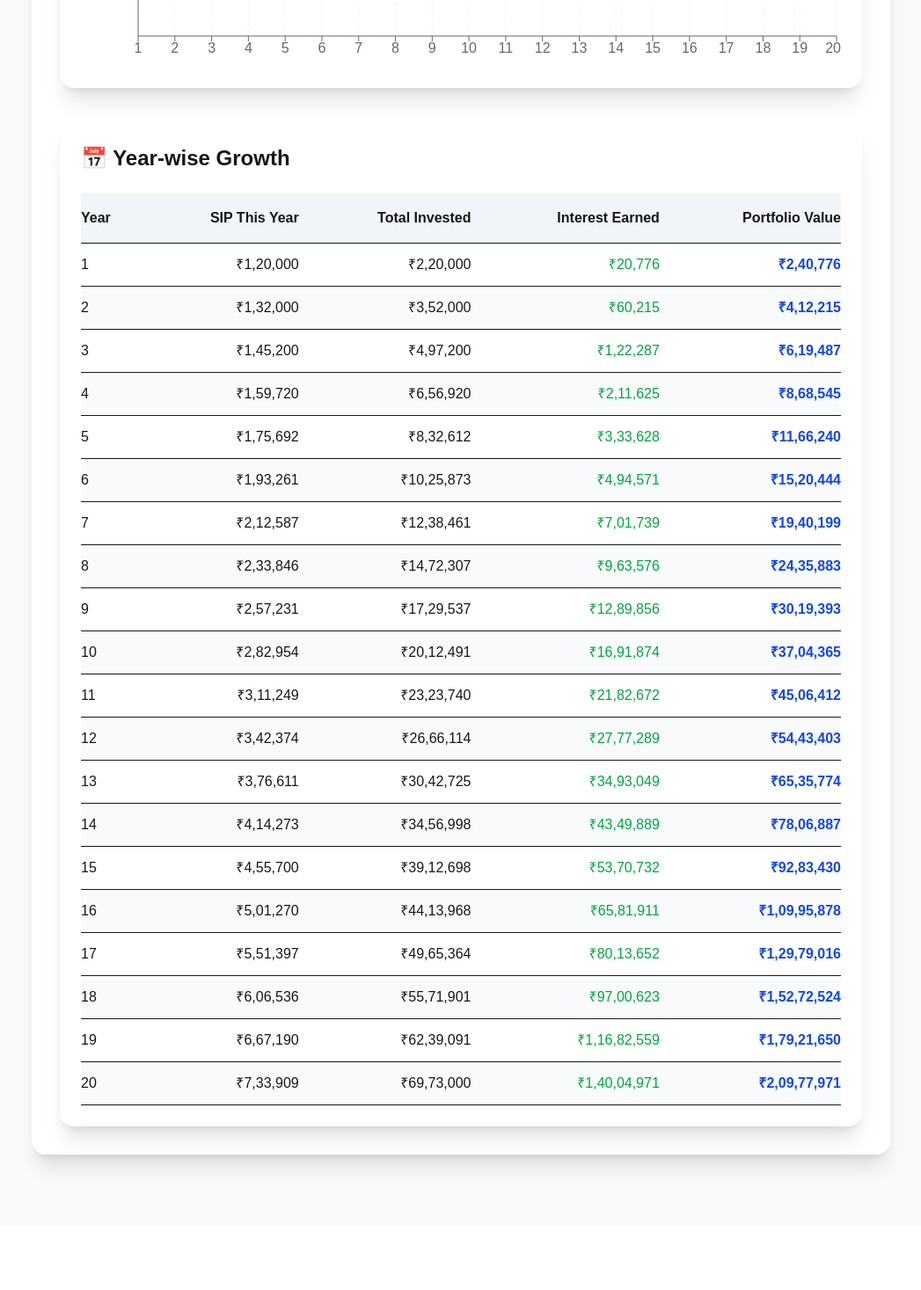
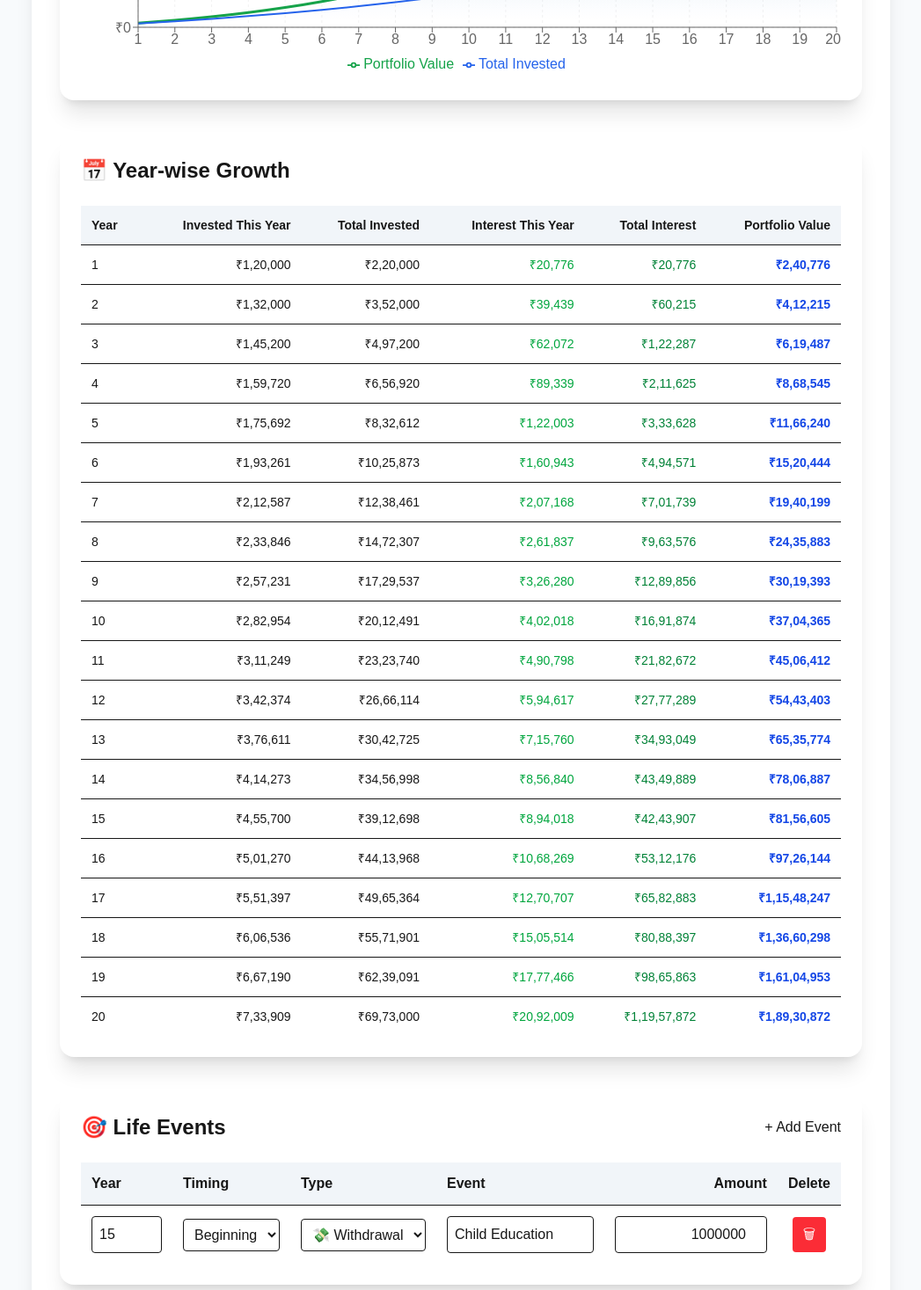
Before and after one commit to maxatulsingh/investment-planner, a Next.js app: page / in a window 1280 px wide. Shown: the part 1330-2797 px from the top of the page at 88% size, without its empty margins (116-1163 px from the left). Before the commit the page ends 2723 px from the top, so only its background shows below. Built offline with nearby package versions, Linux system fonts and the light colour scheme.

Commit message:
Adding SIP and Step up

```diff
--- a/components/calculator/Calculator.tsx
+++ b/components/calculator/Calculator.tsx
@@ -1,7 +1,7 @@
 "use client";
 
 import { useMemo, useState } from "react";
-
+import LifeEvents from "./LifeEvents";
 import { InvestmentInput } from "@/types/investment";
 import { calculateInvestmentProjection } from "@/lib/calculations/investmentEngine";
 import { formatCurrency } from "@/lib/utils/currency";
@@ -11,7 +11,9 @@ import ResultCard from "./ResultCard";
 import GrowthChart from "./GrowthChart";
 import YearlyGrowthTable from "./YearlyGrowthTable";
 
-export default function Calculator() {
+
+export default function Calculator()
+{
 const [form, setForm] = useState<InvestmentInput>({
   initialInvestment: 100000,
   monthlySip: 10000,
@@ -19,7 +21,19 @@ export default function Calculator() {
   annualRate: 12,
   years: 20,
   frequency: "Monthly",
+
+lifeEvents: [
+  {
+    id: crypto.randomUUID(),
+    year: 15,
+    timing: "Beginning",
+    type: "Withdrawal",
+    title: "Child Education",
+    amount: 1000000,
+  },
+],
 });
+
 
 const result = useMemo(() => {
   return calculateInvestmentProjection(form);
@@ -32,6 +46,69 @@ const result = useMemo(() => {
     setForm((prev) => ({
       ...prev,
       [field]: value,
+    }));
+  }
+
+  function sortLifeEvents(events: InvestmentInput["lifeEvents"]) {
+  return [...events].sort((a, b) => {
+    if (a.year !== b.year) {
+      return a.year - b.year;
+    }
+
+    // Beginning events before End events in the same year
+    if (a.timing === b.timing) {
+      return 0;
+    }
+
+    return a.timing === "Beginning" ? -1 : 1;
+  });
+}
+
+  function addLifeEvent() {
+  const newEvent = {
+    id: crypto.randomUUID(),
+    year: 1,
+    timing: "Beginning" as const,
+    type: "Withdrawal" as const,
+    title: "New Event",
+    amount: 100000,
+  };
+
+  setForm((prev) => ({
+    ...prev,
+    lifeEvents: sortLifeEvents([
+  ...prev.lifeEvents,
+  newEvent,
+]),
+  }));
+}
+
+function updateLifeEvent(
+  id: string,
+  field: string,
+  value: string | number
+) {
+  setForm((prev) => ({
+    ...prev,
+    lifeEvents: sortLifeEvents(
+  prev.lifeEvents.map((event) =>
+    event.id === id
+      ? {
+          ...event,
+          [field]: value,
+        }
+      : event
+  )
+),
+  }));
+}
+
+function deleteLifeEvent(id: string) {
+  setForm((prev) => ({
+    ...prev,
+    lifeEvents: prev.lifeEvents.filter(
+      (event) => event.id !== id
+    ),
   }));
 }
 
@@ -121,6 +198,12 @@ const result = useMemo(() => {
       {/* Year-wise Table */}
 
       <YearlyGrowthTable data={result.yearlyGrowth} />
+      <LifeEvents
+  events={form.lifeEvents}
+  onAdd={addLifeEvent}
+  onUpdate={updateLifeEvent}
+  onDelete={deleteLifeEvent}
+/>
     </div>
   );
 }
--- a/components/calculator/GrowthChart.tsx
+++ b/components/calculator/GrowthChart.tsx
@@ -4,6 +4,7 @@ import {
   Area,
   AreaChart,
   CartesianGrid,
+  Legend,
   ResponsiveContainer,
   Tooltip,
   XAxis,
@@ -34,33 +35,40 @@ export default function GrowthChart({
 }: GrowthChartProps) {
   return (
     <div className="mt-10 rounded-2xl bg-white p-6 shadow-xl">
+
       <h3 className="mb-6 text-2xl font-bold">
         📈 Investment Growth
       </h3>
 
-      <div className="h-[420px]">
+      <div className="h-[450px]">
         <ResponsiveContainer width="100%" height="100%">
+
           <AreaChart data={data}>
+
             <defs>
+
               <linearGradient
-                id="growth"
+                id="portfolio"
                 x1="0"
                 y1="0"
                 x2="0"
                 y2="1"
               >
-                <stop
-                  offset="5%"
-                  stopColor="#2563eb"
-                  stopOpacity={0.35}
-                />
+                <stop offset="5%" stopColor="#16a34a" stopOpacity={0.35} />
+                <stop offset="95%" stopColor="#16a34a" stopOpacity={0} />
+              </linearGradient>
 
-                <stop
-                  offset="95%"
-                  stopColor="#2563eb"
-                  stopOpacity={0}
-                />
+              <linearGradient
+                id="invested"
+                x1="0"
+                y1="0"
+                x2="0"
+                y2="1"
+              >
+                <stop offset="5%" stopColor="#2563eb" stopOpacity={0.18} />
+                <stop offset="95%" stopColor="#2563eb" stopOpacity={0} />
               </linearGradient>
+
             </defs>
 
             <CartesianGrid
@@ -68,9 +76,13 @@ export default function GrowthChart({
               opacity={0.25}
             />
 
-            <XAxis dataKey="year" />
+            <XAxis
+              dataKey="year"
+            />
 
-            <YAxis tickFormatter={formatAxis} />
+            <YAxis
+              tickFormatter={formatAxis}
+            />
 
             <Tooltip
               formatter={(value) =>
@@ -78,17 +90,31 @@ export default function GrowthChart({
               }
             />
 
+            <Legend />
+
             <Area
               type="monotone"
-              dataKey="value"
+              dataKey="portfolioValue"
+              name="Portfolio Value"
+              stroke="#16a34a"
+              strokeWidth={3}
+              fill="url(#portfolio)"
+            />
+
+            <Area
+              type="monotone"
+              dataKey="totalInvested"
+              name="Total Invested"
               stroke="#2563eb"
-              strokeWidth={3}
-              fill="url(#growth)"
-              animationDuration={900}
+              strokeWidth={2}
+              fill="url(#invested)"
             />
+
           </AreaChart>
+
         </ResponsiveContainer>
       </div>
+
     </div>
   );
 }
--- /dev/null
+++ b/components/calculator/LifeEvents.tsx
@@ -0,0 +1,157 @@
+import { LifeEvent } from "@/types/investment";
+import { formatCurrency } from "@/lib/utils/currency";
+
+type Props = {
+  events: LifeEvent[];
+  onAdd: () => void;
+  onUpdate: (
+    id: string,
+    field: string,
+    value: string | number
+  ) => void;
+  onDelete: (id: string) => void;
+};
+
+export default function LifeEvents({
+  events,
+  onAdd,
+  onUpdate,
+  onDelete,
+}: Props) {
+  return (
+    <div className="mt-10 rounded-2xl bg-white p-6 shadow-xl">
+
+      <div className="mb-6 flex items-center justify-between">
+
+        <h3 className="text-2xl font-bold">
+          🎯 Life Events
+        </h3>
+
+        <button
+          onClick={onAdd}
+        >
+          + Add Event
+        </button>
+
+      </div>
+
+      <div className="overflow-x-auto">
+
+        <table className="w-full">
+
+          <thead className="bg-slate-100">
+
+            <tr>
+
+              <th className="p-3 text-left">
+                Year
+              </th>
+
+              <th className="p-3 text-left">
+                Timing
+              </th>
+
+              <th className="p-3 text-left">
+                Type
+              </th>
+
+              <th className="p-3 text-left">
+                Event
+              </th>
+
+              <th className="p-3 text-right">
+                Amount
+              </th>
+
+              <th className="p-3 text-center">
+                Delete
+              </th>
+
+            </tr>
+
+          </thead>
+
+          <tbody>
+  {events.map((event) => (
+    <tr key={event.id} className="border-t hover:bg-slate-50">
+
+      <td className="p-3">
+        <input
+          type="number"
+          value={event.year}
+          min={1}
+          onChange={(e) =>
+            onUpdate(event.id, "year", Number(e.target.value))
+          }
+          className="w-20 rounded border p-2"
+        />
+      </td>
+
+      <td className="p-3">
+        <select
+          value={event.timing}
+          onChange={(e) =>
+            onUpdate(event.id, "timing", e.target.value)
+          }
+          className="rounded border p-2"
+        >
+          <option value="Beginning">Beginning</option>
+          <option value="End">End</option>
+        </select>
+      </td>
+
+      <td className="p-3">
+        <select
+          value={event.type}
+          onChange={(e) =>
+            onUpdate(event.id, "type", e.target.value)
+          }
+          className="rounded border p-2"
+        >
+          <option value="Withdrawal">💸 Withdrawal</option>
+          <option value="Deposit">💰 Deposit</option>
+        </select>
+      </td>
+
+      <td className="p-3">
+        <input
+          type="text"
+          value={event.title}
+          onChange={(e) =>
+            onUpdate(event.id, "title", e.target.value)
+          }
+          className="w-full rounded border p-2"
+        />
+      </td>
+
+      <td className="p-3">
+        <input
+          type="number"
+          value={event.amount}
+          onChange={(e) =>
+            onUpdate(event.id, "amount", Number(e.target.value))
+          }
+          className="w-full rounded border p-2 text-right"
+        />
+      </td>
+
+      <td className="p-3 text-center">
+        <button
+          onClick={() => onDelete(event.id)}
+          className="rounded bg-red-500 px-3 py-2 text-white hover:bg-red-600"
+        >
+          🗑
+        </button>
+      </td>
+
+    </tr>
+  ))}
+</tbody>
+
+        </table>
+
+      </div>
+
+    </div>
+  );
+}
--- a/components/calculator/ResultCard.tsx
+++ b/components/calculator/ResultCard.tsx
@@ -12,18 +12,28 @@ export default function ResultCard({
   icon,
 }: ResultCardProps) {
   return (
-    <div className="rounded-2xl border border-slate-200 bg-white p-6 shadow-sm transition hover:-translate-y-1 hover:shadow-lg">
+    <div
+  className={`rounded-xl p-5 shadow transition ${
+    value.startsWith("-")
+      ? "bg-red-50 border border-red-200"
+      : "bg-green-50 border border-green-200"
+  }`}
+>
       <div className="flex items-center gap-3">
         <div className="flex h-12 w-12 items-center justify-center rounded-full bg-blue-100 text-2xl">
           {icon}
         </div>
 
         <div>
-          <p className="text-sm text-slate-500">{title}</p>
-
-          <h3 className="mt-1 text-2xl font-bold text-slate-900">
-            {value}
-          </h3>
+          <p
+  className={`mt-2 text-3xl font-bold ${
+    value.startsWith("-")
+      ? "text-red-600"
+      : "text-green-600"
+  }`}
+>
+  {value}
+</p>
         </div>
       </div>
     </div>
--- a/components/calculator/YearlyGrowthTable.tsx
+++ b/components/calculator/YearlyGrowthTable.tsx
@@ -1,13 +1,11 @@
 import { YearlyGrowth } from "@/types/investment";
 import { formatCurrency } from "@/lib/utils/currency";
 
-type YearlyGrowthTableProps = {
+type Props = {
   data: YearlyGrowth[];
 };
 
-export default function YearlyGrowthTable({
-  data,
-}: YearlyGrowthTableProps) {
+export default function YearlyGrowthTable({ data }: Props) {
   return (
     <div className="mt-10 rounded-2xl bg-white p-6 shadow-xl">
       <h3 className="mb-6 text-2xl font-bold">
@@ -15,24 +13,28 @@ export default function YearlyGrowthTable({
       </h3>
 
       <div className="overflow-x-auto">
-        <table className="w-full border-collapse">
-          <thead className="sticky top-0 bg-slate-100">
+        <table className="w-full border-collapse text-sm">
+          <thead className="bg-slate-100">
             <tr>
-              <th className="border-b py-4 text-left">Year</th>
+              <th className="p-3 text-left">Year</th>
 
-              <th className="border-b py-4 text-right">
-                SIP This Year
+              <th className="p-3 text-right">
+                Invested This Year
               </th>
 
-              <th className="border-b py-4 text-right">
+              <th className="p-3 text-right">
                 Total Invested
               </th>
 
-              <th className="border-b py-4 text-right">
-                Interest Earned
+              <th className="p-3 text-right">
+                Interest This Year
               </th>
 
-              <th className="border-b py-4 text-right">
+              <th className="p-3 text-right">
+                Total Interest
+              </th>
+
+              <th className="p-3 text-right">
                 Portfolio Value
               </th>
             </tr>
@@ -42,26 +44,28 @@ export default function YearlyGrowthTable({
             {data.map((item) => (
               <tr
                 key={item.year}
-                className="border-b odd:bg-white even:bg-slate-50 hover:bg-blue-50"
+                className="border-t hover:bg-slate-50"
               >
-                <td className="py-3">
-                  {item.year}
+                <td className="p-3">{item.year}</td>
+
+                <td className="p-3 text-right">
+                  {formatCurrency(item.investedThisYear)}
                 </td>
 
-                <td className="py-3 text-right">
-                  {formatCurrency(item.yearlyDeposit)}
+                <td className="p-3 text-right">
+                  {formatCurrency(item.totalInvested)}
                 </td>
 
-                <td className="py-3 text-right">
-                  {formatCurrency(item.totalDeposits)}
+                <td className="p-3 text-right text-green-600">
+                  {formatCurrency(item.interestThisYear)}
                 </td>
 
-                <td className="py-3 text-right text-green-600 font-medium">
-                  {formatCurrency(item.accruedInterest)}
+                <td className="p-3 text-right text-green-700 font-medium">
+                  {formatCurrency(item.totalInterest)}
                 </td>
 
-                <td className="py-3 text-right font-bold text-blue-700">
-                  {formatCurrency(item.balance)}
+                <td className="p-3 text-right font-bold text-blue-700">
+                  {formatCurrency(item.portfolioValue)}
                 </td>
               </tr>
             ))}
--- a/lib/calculations/investmentEngine.ts
+++ b/lib/calculations/investmentEngine.ts
@@ -1,4 +1,4 @@
-import { InvestmentInput, InvestmentResult } from "@/types/investment";
+import { InvestmentInput, InvestmentResult, YearlyGrowth } from "@/types/investment";
 
 export function calculateInvestmentProjection(
   input: InvestmentInput
@@ -9,21 +9,37 @@ export function calculateInvestmentProjection(
   annualStepUp,
   annualRate,
   years,
+  lifeEvents,
 } = input;
 
   const monthlyRate = annualRate / 100 / 12;
 
   let balance = initialInvestment;
-
   let currentSip = monthlySip;
 
-  let totalInvestment = initialInvestment;
+  let totalInvested = initialInvestment;
 
-  let previousYearBalance = initialInvestment;
-
-  const yearlyGrowth = [];
+  const yearlyGrowth: YearlyGrowth[] = [];
 
   for (let year = 1; year <= years; year++) {
+
+const beginningEvents = lifeEvents.filter(
+  (event) =>
+    event.year === year &&
+    event.timing === "Beginning"
+);
+
+for (const event of beginningEvents) {
+  if (event.type === "Deposit") {
+    balance += event.amount;
+    totalInvested += event.amount;
+  } else {
+    balance -= event.amount;
+  }
+}
+
+    const balanceAtStartOfYear = balance;
+
     const investedThisYear = currentSip * 12;
 
     for (let month = 1; month <= 12; month++) {
@@ -31,38 +47,45 @@ export function calculateInvestmentProjection(
       balance *= 1 + monthlyRate;
     }
 
-    totalInvestment += investedThisYear;
+    const endEvents = lifeEvents.filter(
+  (event) =>
+    event.year === year &&
+    event.timing === "End"
+);
 
-    const yearlyInterest = balance - previousYearBalance - investedThisYear;
+for (const event of endEvents) {
+  if (event.type === "Deposit") {
+    balance += event.amount;
+    totalInvested += event.amount;
+  } else {
+    balance -= event.amount;
+  }
+}
 
-    const totalInterest = balance - totalInvestment;
+    totalInvested += investedThisYear;
+
+    const interestThisYear =
+      balance - balanceAtStartOfYear - investedThisYear;
+
+    const totalInterest =
+      balance - totalInvested;
 
 yearlyGrowth.push({
   year,
-
-      yearlyDeposit: investedThisYear,
-
-      totalDeposits: totalInvestment,
-
-      yearlyInterest,
-
-      accruedInterest: totalInterest,
-
-      balance,
+  monthlySip: currentSip,
+  investedThisYear,
+  totalInvested,
+  interestThisYear,
+  totalInterest,
+  portfolioValue: balance,
 });
-
-    previousYearBalance = balance;
-
     currentSip *= 1 + annualStepUp / 100;
   }
 
   return {
     futureValue: balance,
-
-    totalInvestment,
-
-    totalInterest: balance - totalInvestment,
-
+    totalInvestment: totalInvested,
+    totalInterest: balance - totalInvested,
     yearlyGrowth,
   };
 }
--- a/types/investment.ts
+++ b/types/investment.ts
@@ -3,6 +3,28 @@ export type CompoundingFrequency =
   | "Quarterly"
   | "Half-Yearly"
   | "Yearly";
+
+export type EventType =
+  | "Deposit"
+  | "Withdrawal";
+
+export type EventTiming =
+  | "Beginning"
+  | "End";
+
+export interface LifeEvent {
+  id: string;
+
+  year: number;
+
+  timing: EventTiming;
+
+  type: EventType;
+
+  title: string;
+
+  amount: number;
+}
 
 export interface InvestmentInput {
   initialInvestment: number;
@@ -11,20 +33,24 @@ export interface InvestmentInput {
   annualRate: number;
   years: number;
   frequency: CompoundingFrequency;
+
+  lifeEvents: LifeEvent[];
 }
 
 export interface YearlyGrowth {
   year: number;
 
-  yearlyDeposit: number;
+  monthlySip: number;
 
-  totalDeposits: number;
+  investedThisYear: number;
 
-  yearlyInterest: number;
+  totalInvested: number;
 
-  accruedInterest: number;
+  interestThisYear: number;
 
-  balance: number;
+  totalInterest: number;
+
+  portfolioValue: number;
 }
 
 export interface InvestmentResult {
```
Lines whose indentation alone changed are shown as unchanged.
